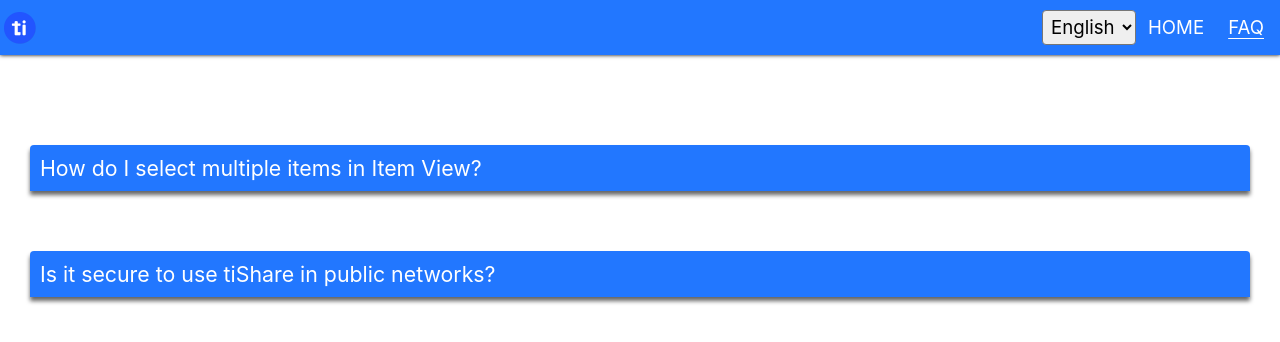
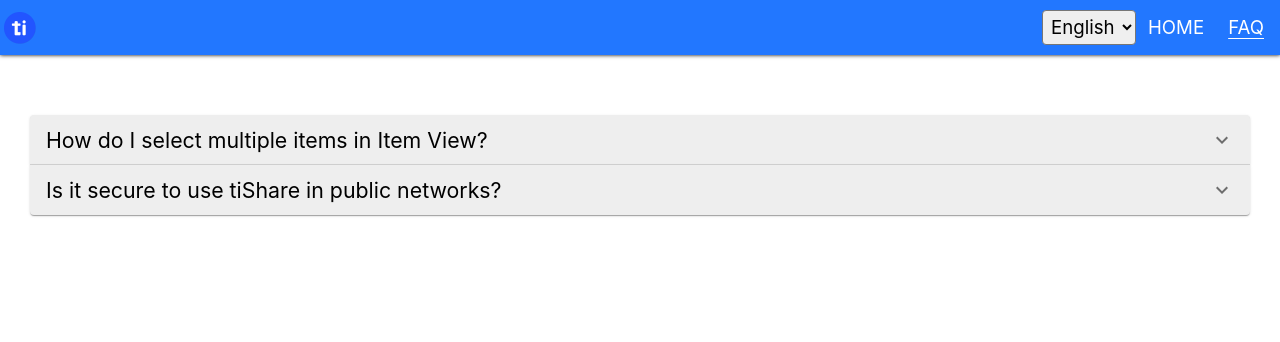
Before and after one commit to dlguswo333/tishare-docs, a React (Create React App) app: page /tishare-docs/faq in a window 1280 px wide. Shown: the top 342 px of the page. Built offline with nearby package versions, Linux system fonts and the light colour scheme.

Commit message:
Improve Faq styles

```diff
--- a/package.json
+++ b/package.json
@@ -4,6 +4,8 @@
   "private": true,
   "homepage": "https://dlguswo333.github.io/tishare-docs",
   "dependencies": {
+    "@material-ui/core": "^4.12.3",
+    "@material-ui/icons": "^4.11.2",
     "@testing-library/jest-dom": "^5.14.1",
     "@testing-library/react": "^11.2.7",
     "@testing-library/user-event": "^12.8.3",
--- a/src/Faq.js
+++ b/src/Faq.js
@@ -1,6 +1,10 @@
 import classes from './Faq.module.scss'
 import { useTranslation } from 'react-i18next'
 import { useState } from 'react'
+import Accordion from '@material-ui/core/Accordion'
+import AccordionSummary from '@material-ui/core/AccordionSummary'
+import AccordionDetails from '@material-ui/core/AccordionDetails'
+import ExpandMoreIcon from '@material-ui/icons/ExpandMore'
 
 function Faq() {
   // eslint-disable-next-line
@@ -22,19 +26,22 @@ function Faq() {
 
   function getItems() {
     const ret = []
-    console.log('getItem')
     for (let i = 1; i <= Object.keys(items).length; i++) {
       ret.push(
-        <div className={classes.Item} key={i}>
-          <div className={classes.ItemTitle} onClick={() => { toggleShow(i) }}>
-            {t('faq.items.' + i + '.title')}
-          </div>
-          <div className={classes.ItemBody + (show[i] ? ' ' + classes.Show : '')}>
-            <span>
+        <Accordion key={i} className={classes.Item}>
+          <AccordionSummary className={classes.ItemTitle}
+            expandIcon={<ExpandMoreIcon />}
+          >
+            <span className={classes.ItemTitle} onClick={() => { toggleShow(i) }}>
+              {t('faq.items.' + i + '.title')}
+            </span>
+          </AccordionSummary>
+          <AccordionDetails className={classes.ItemBody}>
+            <span className={classes.ItemBody}>
               {t('faq.items.' + i + '.body')}
             </span>
-          </div>
-        </div>
+          </AccordionDetails>
+        </Accordion>
       )
     }
     return ret
--- a/src/Faq.module.scss
+++ b/src/Faq.module.scss
@@ -7,38 +7,16 @@
   justify-content: center;
   padding: 60px 30px;
   .Item {
-    width: 100%;
-    display: flex;
-    flex-direction: column;
-    align-items: center;
-    margin: 30px 0;
+    background-color: $grey_e;
     .ItemTitle {
-      width: 100%;
-      display: flex;
-      flex-direction: row;
-      align-items: center;
-      padding: 10px;
-      border-radius: 4px 4px 0 0;
+      color: black;
+      cursor: pointer;
       font-size: $fontSize3;
-      box-shadow: 0 4px 4px $grey_6;
-      color: white;
-      background-color: $primary1;
-      cursor: pointer;
     }
     .ItemBody {
-      width: 100%;
-      display: flex;
-      overflow-y: scroll;
-      height: 0;
-      padding: 0 20px;
-      transition: $transition;
       background-color: white;
-      border-radius: 0 0 4px 4px;
-      box-shadow: 0 4px 4px $grey_6;
-      & > span {
-        font-size: $fontSize2;
-        height: 180px;
-      }
+      color: black;
+      font-size: $fontSize2;
     }
     .Show {
       padding: 20px;
```
Also changed, not shown: public/main-file-folder.svg, 1 other file (tests, documents, lock files or other folders).
